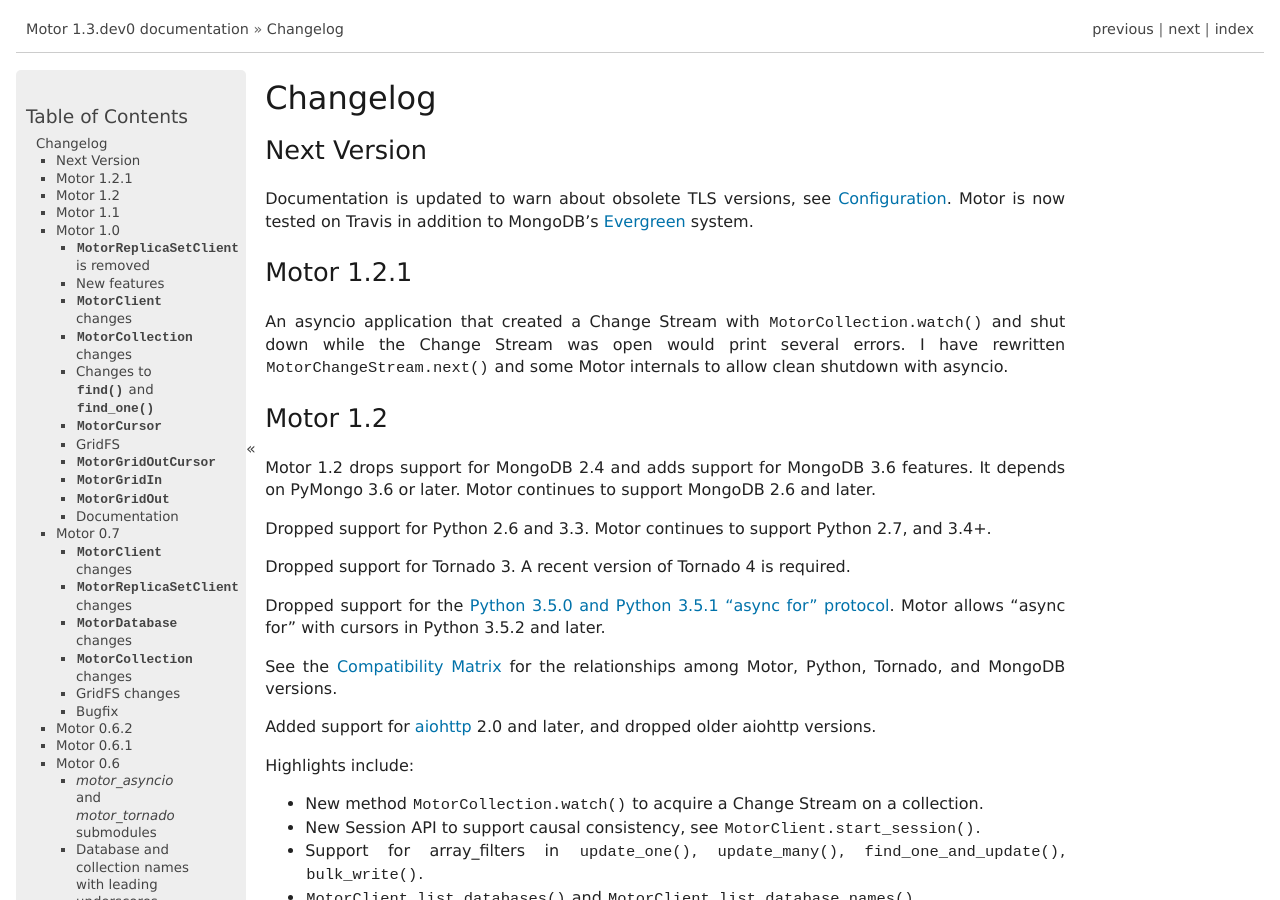
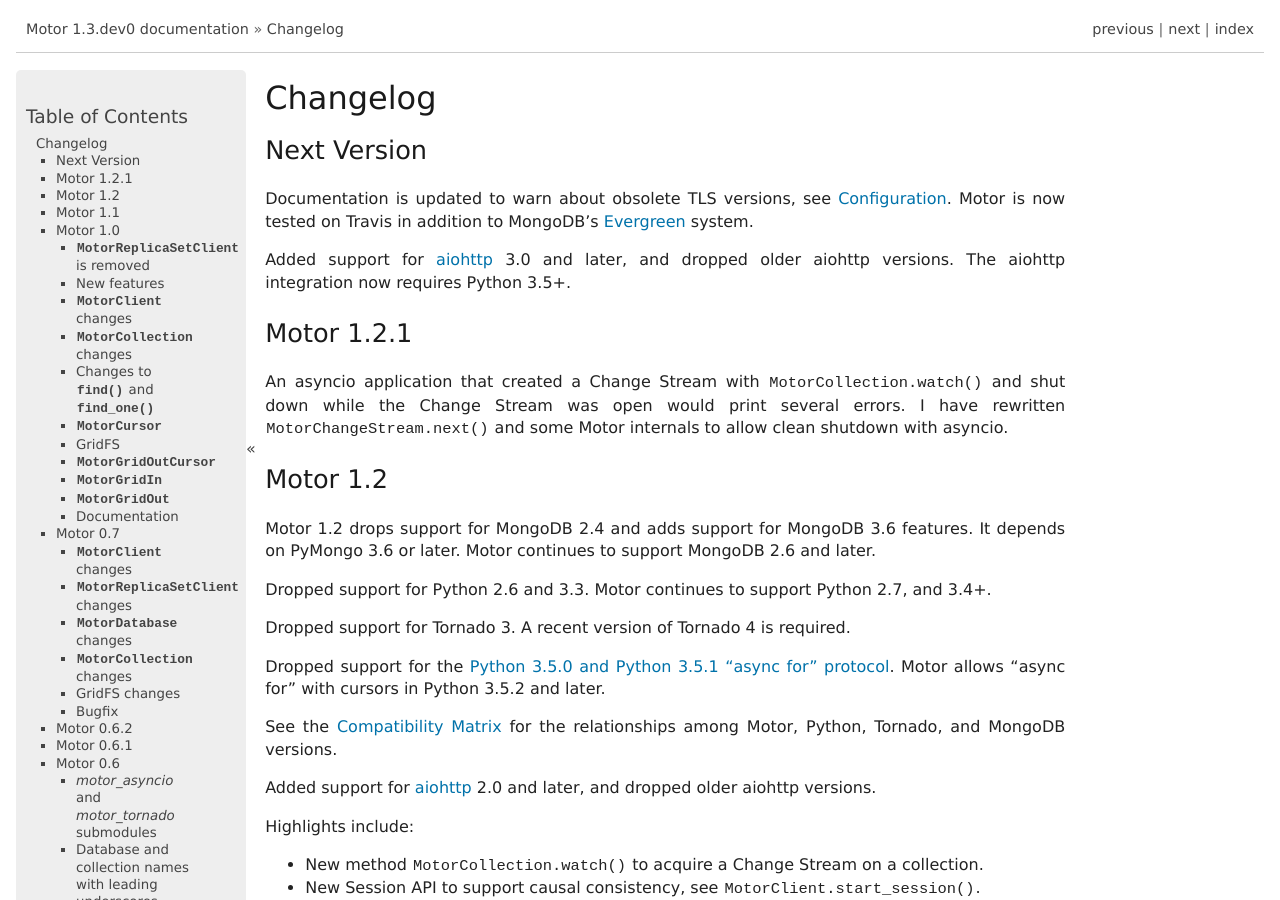
Before and after one commit to mongodb/motor, a Sphinx documentation site: the page built from doc/changelog.rst, in a window 1280 px wide and 900 px high. Built offline with Sphinx 7.4.7, drawn with Linux system fonts in a browser that asks for light colours; pages that are not in the unit, such as notebooks, are missing from menus; the version number is read from the project's files by our own code.

Commit message:
MOTOR-202 - Drop aiohttp 2, support aiohttp 3

```diff
--- a/doc/changelog.rst
+++ b/doc/changelog.rst
@@ -9,6 +9,9 @@
 Documentation is updated to warn about obsolete TLS versions, see
 :doc:`configuration`. Motor is now tested on Travis in addition to MongoDB's
 `Evergreen <https://github.com/evergreen-ci/evergreen>`_ system.
+
+Added support for `aiohttp`_ 3.0 and later, and dropped older aiohttp versions.
+The aiohttp integration now requires Python 3.5+.
 
 Motor 1.2.1
 -----------
--- a/doc/examples/aiohttp_gridfs_example.py
+++ b/doc/examples/aiohttp_gridfs_example.py
@@ -1,6 +1,6 @@
 """Serve pre-compressed static content from GridFS with aiohttp.
 
-Requires Python 3.4 or later and aiohttp 2.0 or later.
+Requires Python 3.5 or later and aiohttp 3.0 or later.
 
 Start a MongoDB server on its default port, run this script, and visit:
 
```
Also changed, not shown: 3 other files.
